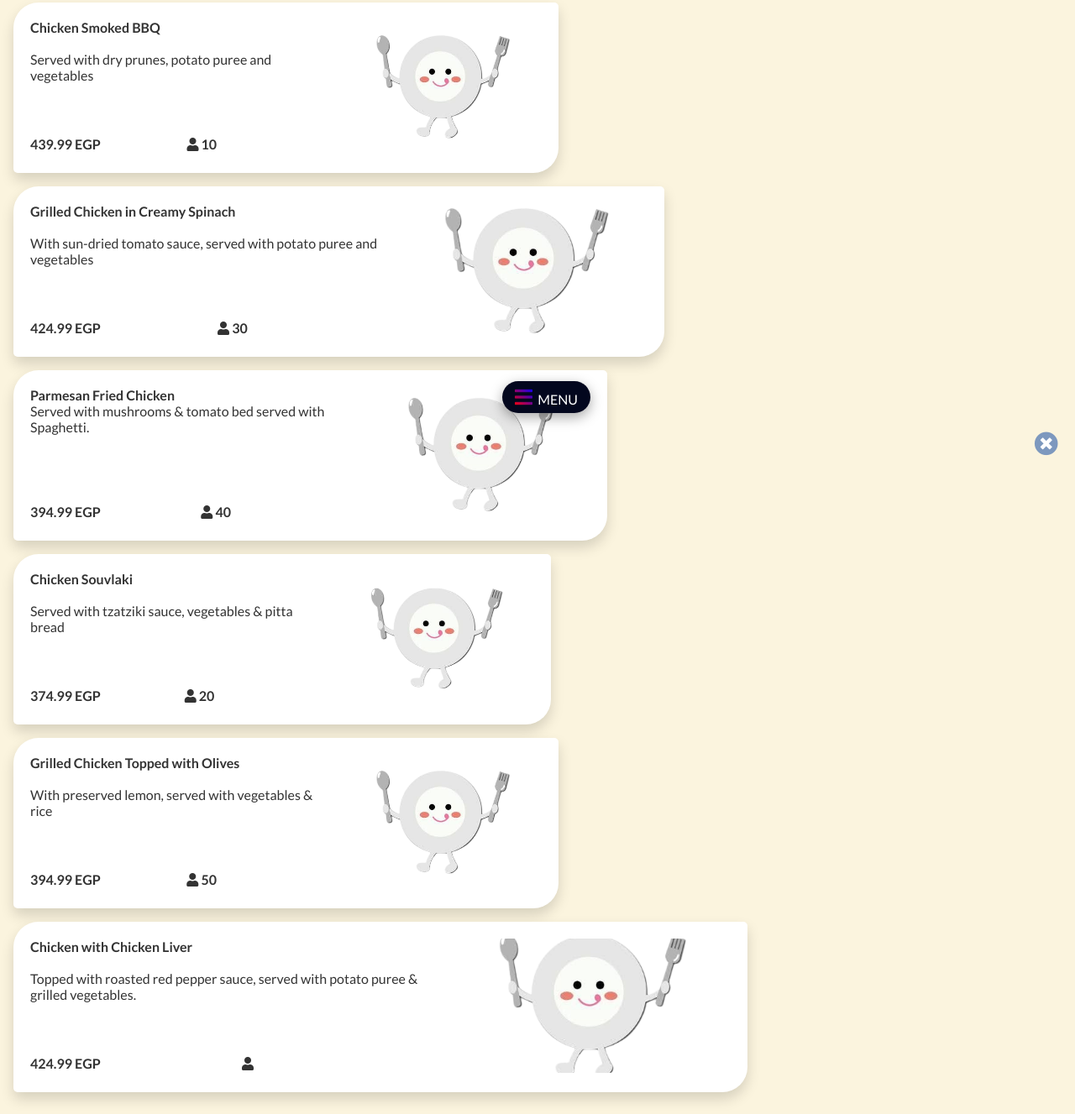
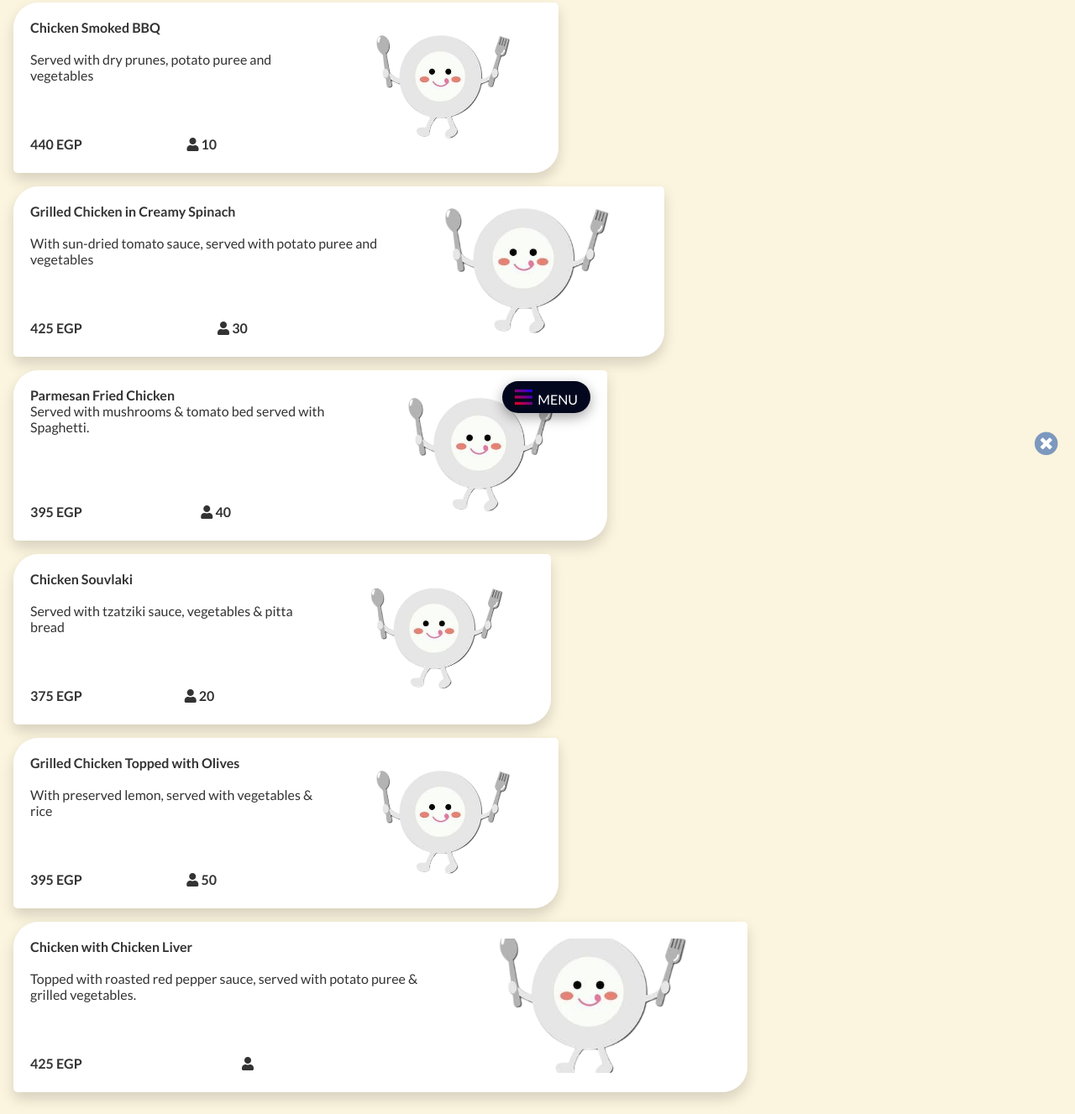
Before and after one commit to mekhamichael/costa-bianca, a plain HTML site: page en/chicken-bar.html in a window 1280 px wide. Shown: the part 293-1620 px from the top of the page at 84% size. Drawn offline with nearby package versions, Linux system fonts and the light colour scheme.

Commit message:
Update chicken-bar.html

```diff
--- a/en/chicken-bar.html
+++ b/en/chicken-bar.html
@@ -50,7 +50,7 @@
                 </div>
                 <div class="row menu-item-info">
                   <div class="col">
-                    <p class="card-text item-card-price">439.99 EGP</p>
+                    <p class="card-text item-card-price">440 EGP</p>
                   </div>
                   <div class="col font-weight-bold">
                     <i class="fas fa-user"></i>
@@ -84,7 +84,7 @@
                 </div>
                 <div class="row menu-item-info">
                   <div class="col">
-                    <p class="card-text item-card-price">424.99 EGP</p>
+                    <p class="card-text item-card-price">425 EGP</p>
                   </div>
                   <div class="col font-weight-bold">
                     <i class="fas fa-user"></i>
@@ -118,7 +118,7 @@
                 </div>
                 <div class="row menu-item-info">
                   <div class="col">
-                    <p class="card-text item-card-price">394.99 EGP</p>
+                    <p class="card-text item-card-price">395 EGP</p>
                   </div>
                   <div class="col font-weight-bold">
                     <i class="fas fa-user"></i>
@@ -152,7 +152,7 @@
                 </div>
                 <div class="row menu-item-info">
                   <div class="col">
-                    <p class="card-text item-card-price">374.99 EGP</p>
+                    <p class="card-text item-card-price">375 EGP</p>
                   </div>
                   <div class="col font-weight-bold">
                     <i class="fas fa-user"></i>
@@ -186,7 +186,7 @@
                 </div>
                 <div class="row menu-item-info">
                   <div class="col">
-                    <p class="card-text item-card-price">394.99 EGP</p>
+                    <p class="card-text item-card-price">395 EGP</p>
                   </div>
                   <div class="col font-weight-bold">
                     <i class="fas fa-user"></i>
@@ -220,7 +220,7 @@
                 </div>
                 <div class="row menu-item-info">
                   <div class="col">
-                    <p class="card-text item-card-price">424.99 EGP</p>
+                    <p class="card-text item-card-price">425 EGP</p>
                   </div>
                   <div class="col font-weight-bold">
                     <i class="fas fa-user"></i>
```
